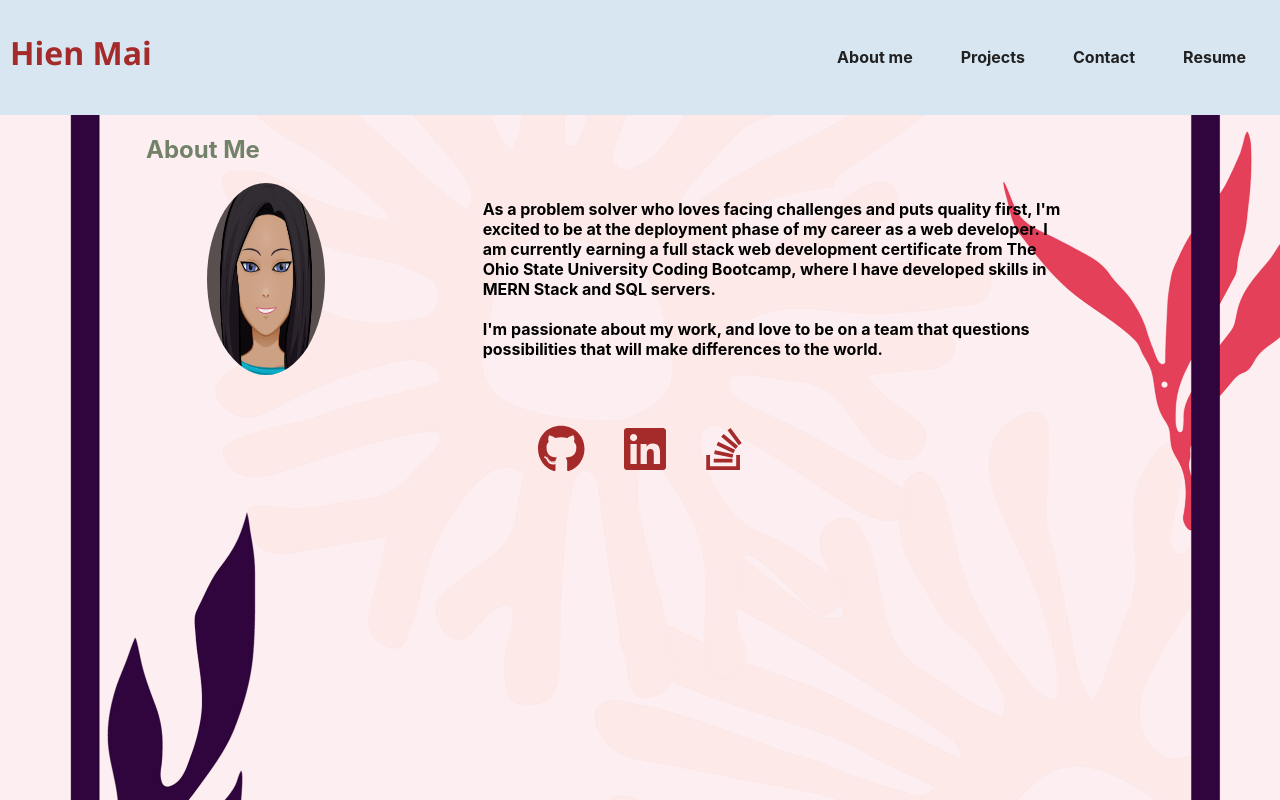
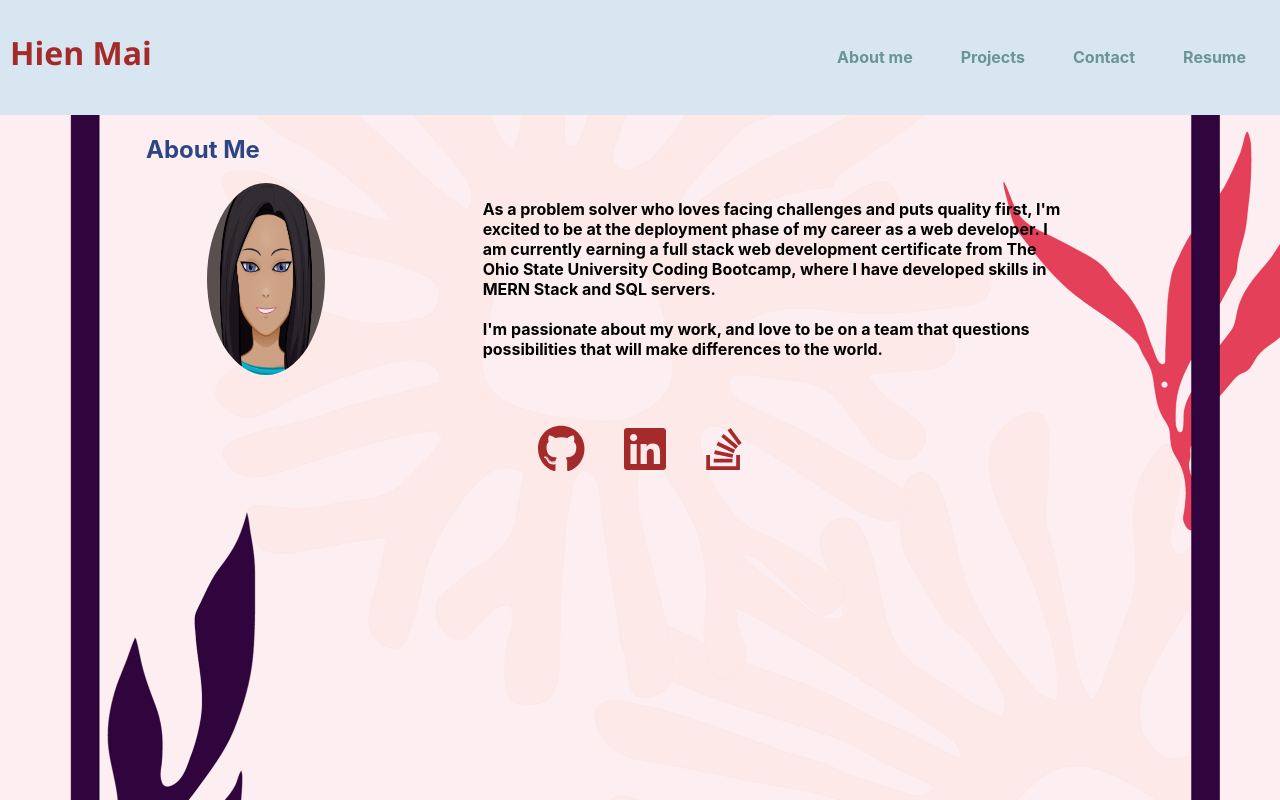
Before and after one commit to hienm9/portfolio, a React (Create React App) app: page / in a window 1280 px wide. Built offline with nearby package versions, Linux system fonts and the light colour scheme.

Commit message:
fix link in navigation

```diff
--- a/src/App.js
+++ b/src/App.js
@@ -15,10 +15,10 @@ function App() {
 
     <div className="App">
       <Router>
-      <Header>
+      <Header
         page={page}
         setPage={setPage}
-      </Header>
+      ></Header>
       <main>
 
           {/* Link and Routes must be within the Router */}
--- a/src/components/Header.js
+++ b/src/components/Header.js
@@ -8,10 +8,10 @@ function Header(props) {
         <>
             <header className="header">
                 <h1><a href="/about">Hien Mai</a></h1>
-                    <Navigation>
+                    <Navigation
                         page={page}
                         setPage={setPage}
-                    </Navigation>
+                    ></Navigation>
             </header>
         </>
     )
--- a/src/components/Navigation.js
+++ b/src/components/Navigation.js
@@ -10,28 +10,29 @@ function Navigation(props) {
         <Link to='/about'>
           <li className={`mx-5 ${page === 'about' && 'navActive'}`}>
             <h4>
-              <a href="#about" onClick={() => setPage("about")}>About me</a>
+              {/* <a href="#about" onClick={() => setPage("about")}>About me</a> */}
+              <a href="/about" onClick={() => setPage("about")}>About me</a>
             </h4>
           </li>
         </Link>
         <Link to='/project'>
           <li className={`mx-5 ${page === 'project' && 'navActive'}`}>
             <h4>
-              <a href="#project" onClick={() => setPage("project")}>Projects</a>
+              <a href="/project" onClick={() => setPage("project")}>Projects</a>
             </h4>
           </li>
         </Link>
         <Link to='/contact'>
           <li className={`mx-5 ${page === 'contact' && 'navActive'}`}>
             <h4>
-              <a href="#contact" onClick={() => setPage("contact")}>Contact</a>
+              <a href="/contact" onClick={() => setPage("contact")}>Contact</a>
             </h4>
           </li>
         </Link>
         <Link to='/resume'>
           <li className={`mx-5 ${page === 'resume' && 'navActive'}`}>
             <h4>
-              <a href="#resume" onClick={() => setPage("resume")}>Resume</a>
+              <a href="/resume" onClick={() => setPage("resume")}>Resume</a>
             </h4>
           </li>
         </Link>
--- a/src/index.css
+++ b/src/index.css
@@ -1,5 +1,5 @@
 :root {
-  --primary: #0b330593;
+  --primary: #0f2d73df;
   --secondary: #96c40c93;
   --tertiary: rgb(33, 33, 34);
   --light: rgb(215, 230, 240);
@@ -55,14 +55,15 @@ li {
 
 .navbar > li.mx-5.navActive,
 .navbar > li.mx-5:focus.navActive
-h4
-a {
+h4,
+a
+{
   color: var(--brown);
 }
 
 a {
   text-decoration: none;
-  color: var(--tertiary);
+  color: var(--dark);
   position: relative;
 }
 
```
